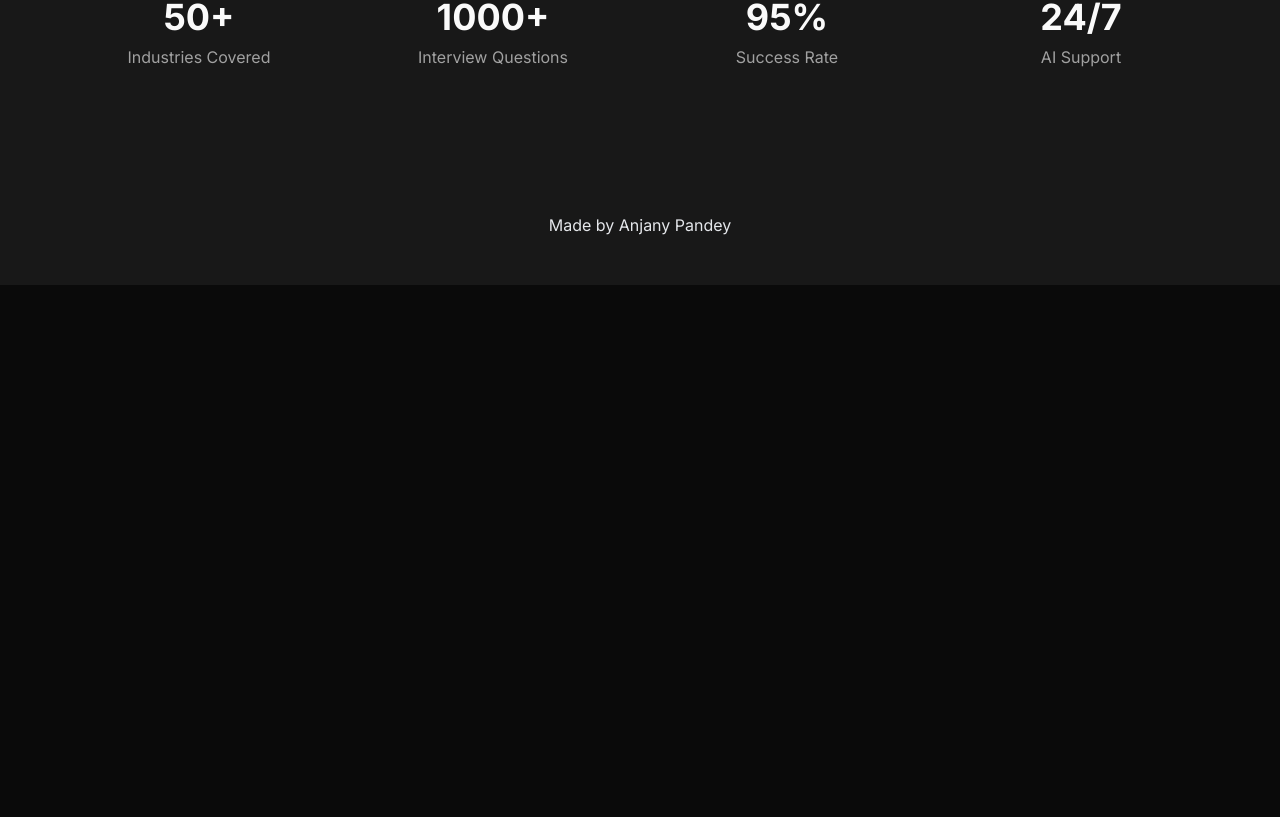
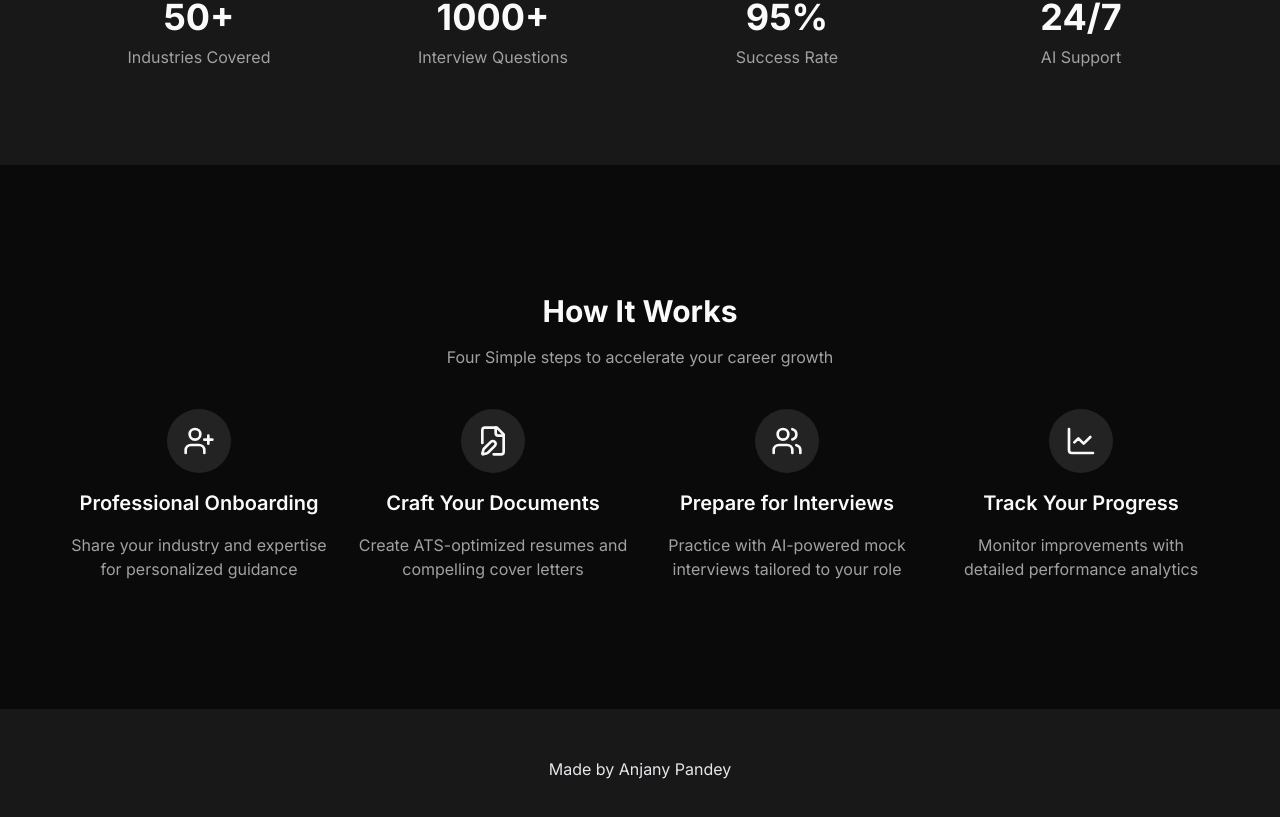
Before and after one commit to anjany06/CarvAI-AI-Career-Assistant, a Next.js app: page / in a window 1280 px wide. Shown: the part 2028-2845 px from the top of the page. Before the commit the page ends 2313 px from the top, so only its background shows below. Built offline with nearby package versions, Linux system fonts and the light colour scheme; no server answers.

Commit message:
UI: How it works done

```diff
--- a/app/page.jsx
+++ b/app/page.jsx
@@ -1,6 +1,7 @@
 import HeroSection from "@/components/hero";
 import { Card, CardContent } from "@/components/ui/card";
 import { features } from "@/data/features";
+import { howItWorks } from "@/data/howItWorks";
 
 export default function Home() {
   return (
@@ -61,7 +62,33 @@ export default function Home() {
         </div>
       </section>
 
-
+      {/* How it works section */}
+      <section className="w-full py-12 md:py-24 lg:py-32 bg-background">
+        <div className="container mx-auto px-4 md:px-6">
+          <div className="text-center max-w-3xl mx-auto mb-10">
+            <h2 className="text-3xl font-bold mb-4">How It Works</h2>
+            <p className="text-muted-foreground">
+              Four Simple steps to accelerate your career growth
+            </p>
+          </div>
+          <div className="grid grid-cols-1 md:grid-cols-2 lg:grid-cols-4 gap-6 max-w-6xl mx-auto">
+            {howItWorks.map((item, index) => {
+              return (
+                <div
+                  key={index}
+                  className="flex flex-col items-center text-center space-y-4"
+                >
+                  <div className="w-16 h-16 rounded-full bg-primary/10 flex items-center justify-center">
+                    {item.icon}
+                  </div>
+                  <h3 className="font-semibold text-xl">{item.title}</h3>
+                  <p className="text-muted-foreground">{item.description}</p>
+                </div>
+              );
+            })}
+          </div>
+        </div>
+      </section>
 
     </div>
   );
```
